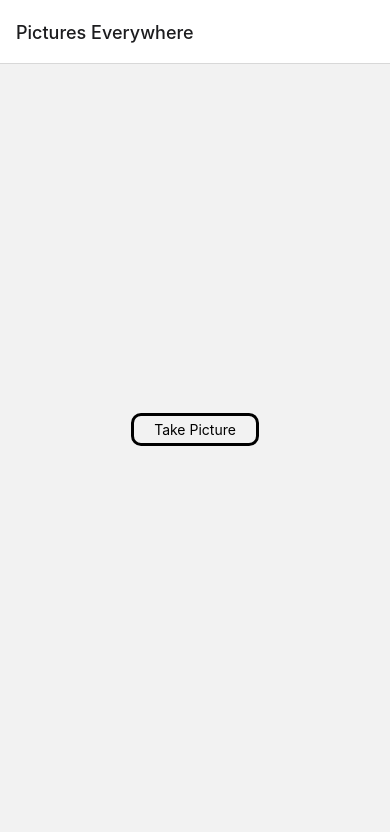
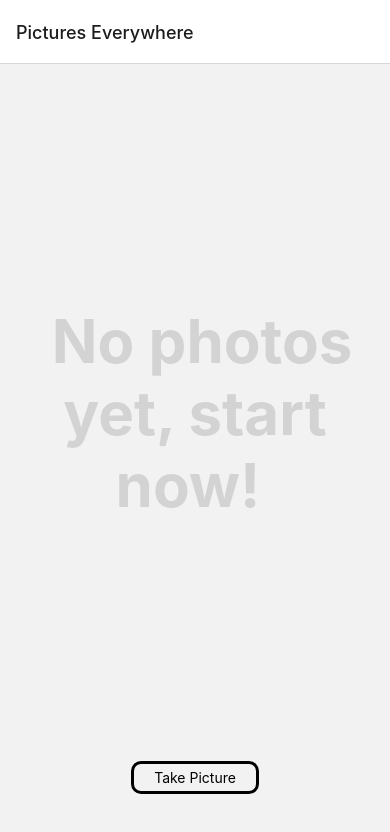
Before and after one commit to ignacioaristo/picture-everywhere, a React Native app: screen /LandingPage in a window 390 px wide. Shown: the top 832 px of the page. Built offline with nearby package versions, Linux system fonts and the light colour scheme.

Commit message:
PE: improve no data on landing page

```diff
--- a/src/screens/MainNavigator/CameraFrame/CameraFrame.tsx
+++ b/src/screens/MainNavigator/CameraFrame/CameraFrame.tsx
@@ -19,7 +19,7 @@ import {styles} from './CameraFrame.styles';
 import {RefreshCircle, ArrowLeft} from 'iconoir-react-native';
 
 const CameraFrame: React.FC = () => {
-  const [frontCamera, setFrontCamera] = React.useState(true);
+  const [frontCamera, setFrontCamera] = React.useState(false);
   const navigation = useNavigation<MainUseNavigationProps>();
   const route = useRoute<RouteProp<MainNavigatorStackList, 'CameraFrame'>>();
   const photos = route.params.photos;
@@ -83,10 +83,8 @@ const CameraFrame: React.FC = () => {
           photo: data.path,
         },
       ]);
-      navigation.navigate('IndividualPhoto', {
-        location: currentLocation!,
-        photo: data.path,
-      });
+
+      navigation.navigate('LandingPage');
     } catch (err: any) {
       console.log('Error: ', err);
     }
--- a/src/screens/MainNavigator/LandingScreen/LandingScreen.styles.ts
+++ b/src/screens/MainNavigator/LandingScreen/LandingScreen.styles.ts
@@ -8,12 +8,23 @@ export const styles = StyleSheet.create({
     width: '90%',
     height: '100%',
   },
+  noPhotoContainer: {
+    alignItems: 'center',
+    justifyContent: 'center',
+    flex: 1,
+  },
+  noPhotoText: {
+    fontWeight: 'bold',
+    fontSize: 60,
+    textAlign: 'center',
+    color: 'lightgrey',
+  },
   flatListContainer: {
     flex: 1,
     flexDirection: 'row',
     flexWrap: 'wrap',
     gap: 20,
-    height: 500,
+    height: '80%',
   },
   image: {
     width: 100,
--- a/src/screens/MainNavigator/LandingScreen/LandingScreen.tsx
+++ b/src/screens/MainNavigator/LandingScreen/LandingScreen.tsx
@@ -1,5 +1,5 @@
 import React from 'react';
-import {FlatList, Image, TouchableOpacity} from 'react-native';
+import {FlatList, Image, TouchableOpacity, View, Text} from 'react-native';
 import {useNavigation} from '@react-navigation/native';
 import {MainUseNavigationProps} from '../MainNavigator';
 import Button from '../../../components/Button/Button';
@@ -38,8 +38,11 @@ const LandingPage: React.FC = () => {
           contentContainerStyle={styles.flatListContainer}
           renderItem={renderItem}
         />
-      ) : null}
-
+      ) : (
+        <View style={styles.noPhotoContainer}>
+          <Text style={styles.noPhotoText}> No photos yet, start now! </Text>
+        </View>
+      )}
       <Button setPhotos={setPhotos} photos={photos} />
     </SafeAreaView>
   );
--- a/src/screens/MainNavigator/MainNavigator.tsx
+++ b/src/screens/MainNavigator/MainNavigator.tsx
@@ -1,5 +1,5 @@
 import React from 'react';
-import {NavigationContainer} from '@react-navigation/native';
+import {NavigationContainer, useNavigation} from '@react-navigation/native';
 import {createNativeStackNavigator} from '@react-navigation/native-stack';
 import LandingPage from './LandingScreen/LandingScreen';
 import IndividualPhoto from './IndividualPhoto/IndividualPhoto';
```
